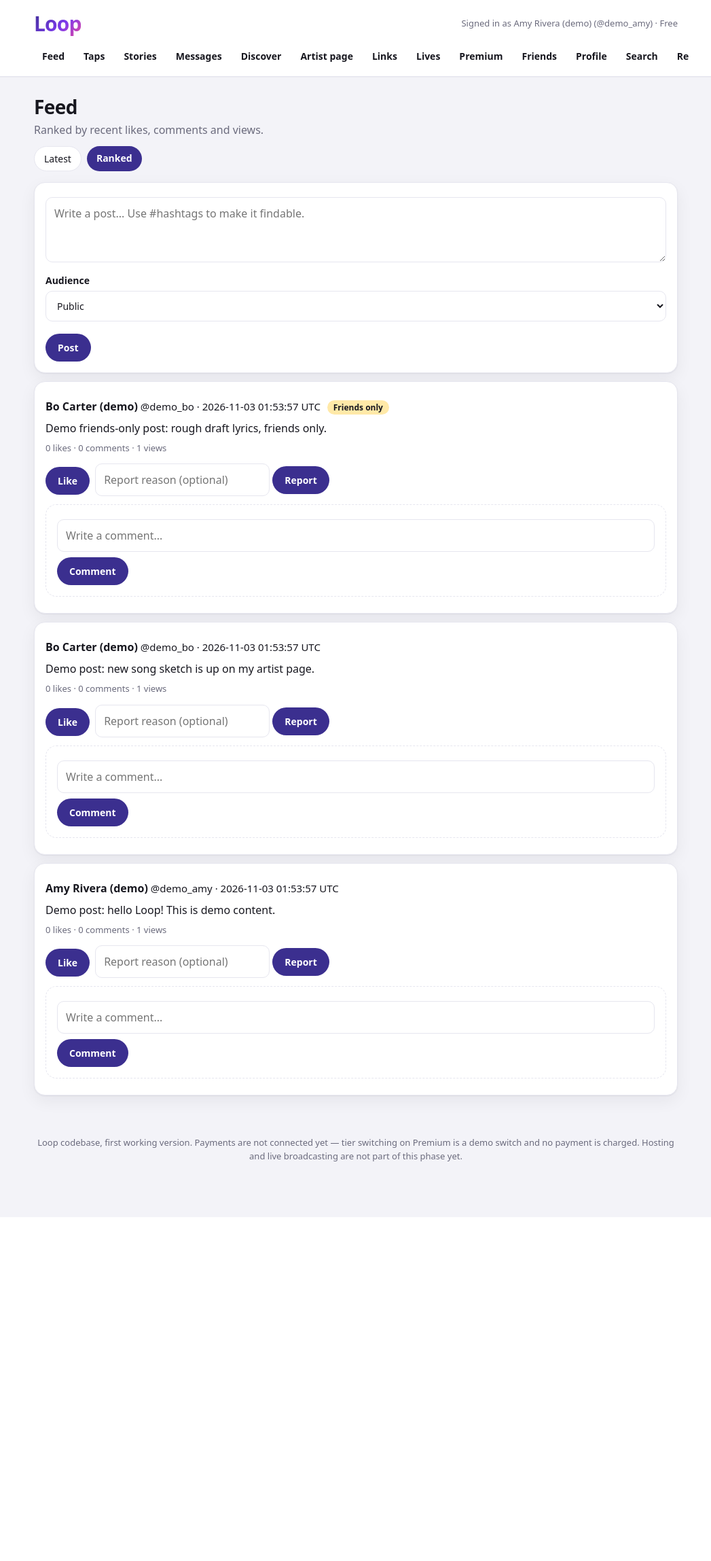
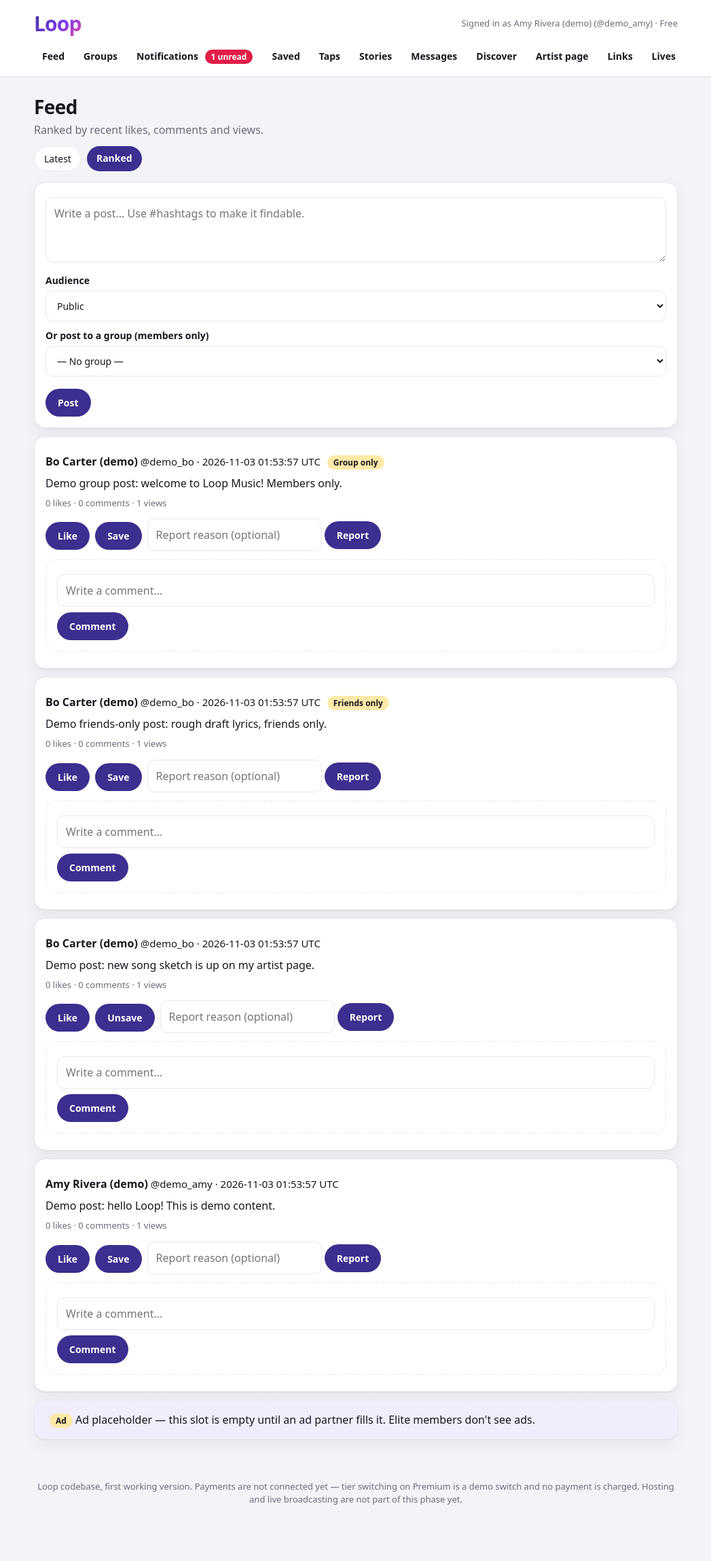
Before and after one commit to moonlitmgmt/loop-app, a Flask app: page /feed in a window 1280 px wide. Shown: the whole page at 68% size, without its empty margins (116-1163 px from the left). Before the commit the page ends 1709 px from the top, so only its background shows below. Run offline with Flask 3, Linux system fonts and the light colour scheme; the visitor is signed in with stand-in values (Sample User, id 1); data comes from the database, SQL or seed files in the repository; data that the repository does not hold is empty.

Commit message:
Deploy Loop v3: restyled UI plus Phase 1, 2 and 3

```diff
--- a/app.py
+++ b/app.py
@@ -214,12 +214,23 @@ def login_required(view):
 @app.context_processor
 def inject_user():
     me = current_user()
+    unread = 0
+    if me:
+        try:
+            unread = get_db().execute(
+                "SELECT COUNT(*) FROM notifications WHERE user_id = ?"
+                " AND is_read = 0",
+                (me["id"],),
+            ).fetchone()[0]
+        except Exception:
+            unread = 0
     return {
         "me": me,
         "is_admin": is_admin_user(me),
         "TIER_NAMES": TIER_NAMES,
         "paypal_ready": paypal_ready(),
         "PLATFORM_FEE_PERCENT": PLATFORM_FEE_PERCENT,
+        "unread_count": unread,
     }
 
 
@@ -243,6 +254,48 @@ def friends_of(uid):
         " ORDER BY u.display_name",
         (uid, uid, uid),
     ).fetchall()
+
+
+def notify(db, user_id, actor_id, kind, target_type, target_id, body):
+    """Create a notification, never for the actor themselves."""
+    if not user_id or user_id == actor_id:
+        return
+    db.execute(
+        "INSERT INTO notifications (user_id, actor_id, kind, target_type,"
+        " target_id, body, is_read, created_at)"
+        " VALUES (?, ?, ?, ?, ?, ?, 0, ?)",
+        (user_id, actor_id, kind, target_type, target_id, body, now_iso()),
+    )
+
+
+def group_ids_of(uid):
+    return {
+        r["group_id"] for r in get_db().execute(
+            "SELECT group_id FROM group_members WHERE user_id = ?",
+            (uid,),
+        ).fetchall()
+    }
+
+
+def groups_of(uid):
+    return get_db().execute(
+        "SELECT g.*, u.display_name AS owner_name FROM groups g"
+        " JOIN users u ON u.id = g.owner_id"
+        " JOIN group_members m ON m.group_id = g.id"
+        " WHERE m.user_id = ? ORDER BY g.name",
+        (uid,),
+    ).fetchall()
+
+
+def post_visible_to(post, viewer_id, friend_ids, group_ids):
+    """Group posts are members-only; friends posts need friendship;
+    public posts are open. Hidden posts are handled by the caller."""
+    gid = post["group_id"] if "group_id" in post.keys() else None
+    if gid:
+        return post["user_id"] == viewer_id or gid in group_ids
+    if post["audience"] == "public":
+        return True
+    return post["user_id"] == viewer_id or post["user_id"] in friend_ids
 
 
 def streak_between(a, b):
@@ -387,18 +440,42 @@ def feed():
         audience = request.form.get("audience", "public")
         if audience not in ("public", "friends"):
             audience = "public"
+        group_id = request.form.get("group_id", "").strip()
+        if group_id.isdigit() and int(group_id) in group_ids_of(me["id"]):
+            audience = "group"
+            group_id = int(group_id)
+        else:
+            group_id = None
         if not body:
             flash("Write something first.", "error")
         else:
             db.execute(
-                "INSERT INTO posts (user_id, body, audience, created_at)"
-                " VALUES (?, ?, ?, ?)",
-                (me["id"], body, audience, now_iso()),
+                "INSERT INTO posts (user_id, body, audience, group_id,"
+                " created_at) VALUES (?, ?, ?, ?, ?)",
+                (me["id"], body, audience, group_id, now_iso()),
             )
             db.commit()
+            if group_id:
+                members = db.execute(
+                    "SELECT user_id FROM group_members WHERE group_id = ?",
+                    (group_id,),
+                ).fetchall()
+                group = db.execute(
+                    "SELECT name FROM groups WHERE id = ?", (group_id,)
+                ).fetchone()
+                for m in members:
+                    notify(
+                        db, m["user_id"], me["id"], "group", "group",
+                        group_id,
+                        "%s posted in %s." % (
+                            me["display_name"],
+                            group["name"] if group else "a group"),
+                    )
+                db.commit()
             flash("Posted.", "ok")
         return redirect(url_for("feed"))
     friend_ids = {f["id"] for f in friends_of(me["id"])}
+    group_ids = group_ids_of(me["id"])
     rows = db.execute(
         "SELECT p.*, u.username, u.display_name FROM posts p"
         " JOIN users u ON u.id = p.user_id"
@@ -407,9 +484,7 @@ def feed():
     ).fetchall()
     visible = [
         p for p in rows
-        if p["audience"] == "public"
-        or p["user_id"] == me["id"]
-        or p["user_id"] in friend_ids
+        if post_visible_to(p, me["id"], friend_ids, group_ids)
     ]
     # Simple view counter: one view per visible post per feed load.
     # It is a popularity signal, not a unique-viewer count.
@@ -455,9 +530,16 @@ def feed():
             " ORDER BY c.created_at ASC, c.id ASC",
             (p["id"],),
         ).fetchall()
+    saved = {
+        r["post_id"] for r in db.execute(
+            "SELECT post_id FROM saved_posts WHERE user_id = ?",
+            (me["id"],),
+        ).fetchall()
+    }
     return render_template(
         "feed.html", posts=ordered, engagement=engagement, liked=liked,
-        comments=comments, sort=sort,
+        comments=comments, sort=sort, my_groups=groups_of(me["id"]),
+        saved=saved,
     )
 
 
@@ -485,6 +567,10 @@ def post_like(post_id):
             "INSERT INTO post_likes (post_id, user_id, created_at)"
             " VALUES (?, ?, ?)",
             (post_id, me["id"], now_iso()),
+        )
+        notify(
+            db, post["user_id"], me["id"], "like", "post", post_id,
+            "%s liked your post." % me["display_name"],
         )
     db.commit()
     return redirect(url_for("feed"))
@@ -509,6 +595,10 @@ def post_comment(post_id):
             " VALUES (?, ?, ?, ?)",
             (post_id, me["id"], body, now_iso()),
         )
+        notify(
+            db, post["user_id"], me["id"], "comment", "post", post_id,
+            "%s commented on your post." % me["display_name"],
+        )
         db.commit()
     return redirect(url_for("feed"))
 
@@ -522,6 +612,7 @@ def tag_page(tag):
     if not tag:
         abort(404)
     friend_ids = {f["id"] for f in friends_of(me["id"])}
+    group_ids = group_ids_of(me["id"])
     rows = db.execute(
         "SELECT p.*, u.username, u.display_name FROM posts p"
         " JOIN users u ON u.id = p.user_id"
@@ -531,9 +622,7 @@ def tag_page(tag):
     ).fetchall()
     visible = [
         p for p in rows
-        if p["audience"] == "public"
-        or p["user_id"] == me["id"]
-        or p["user_id"] in friend_ids
+        if post_visible_to(p, me["id"], friend_ids, group_ids)
     ]
     engagement = post_engagement(db, [p["id"] for p in visible])
     return render_template(
@@ -755,10 +844,45 @@ def profile_view(username):
         " ORDER BY created_at DESC",
         (user["id"],),
     ).fetchall()
+    # Activity summary. Loop has no directed follow system — its
+    # connection graph is friendships — so the connection count is the
+    # friend count, labelled as such rather than invented followers.
+    stats = {
+        "friends": len(friends_of(user["id"])),
+        "posts": db.execute(
+            "SELECT COUNT(*) FROM posts WHERE user_id = ? AND hidden = 0",
+            (user["id"],),
+        ).fetchone()[0],
+        "taps": db.execute(
+            "SELECT COUNT(*) FROM taps WHERE user_id = ?", (user["id"],)
+        ).fetchone()[0],
+        "artist_pages": len(artists),
+        "groups": db.execute(
+            "SELECT COUNT(*) FROM group_members WHERE user_id = ?",
+            (user["id"],),
+        ).fetchone()[0],
+        "likes_received": db.execute(
+            "SELECT COUNT(*) FROM post_likes l JOIN posts p"
+            " ON p.id = l.post_id WHERE p.user_id = ?",
+            (user["id"],),
+        ).fetchone()[0],
+        "comments_received": db.execute(
+            "SELECT COUNT(*) FROM post_comments c JOIN posts p"
+            " ON p.id = c.post_id WHERE p.user_id = ?",
+            (user["id"],),
+        ).fetchone()[0],
+    }
+    recent = db.execute(
+        "SELECT 'post' AS kind, body AS title, created_at FROM posts"
+        " WHERE user_id = ? AND hidden = 0 AND audience != 'group'"
+        " UNION ALL SELECT 'tap', title, created_at FROM taps"
+        " WHERE user_id = ? ORDER BY created_at DESC, title ASC LIMIT 5",
+        (user["id"], user["id"]),
+    ).fetchall()
     return render_template(
         "profile.html", user=user, personal=personal,
         can_see_personal=can_see_personal, artists=artists, links=links,
-        LINK_CAPS=LINK_CAPS,
+        LINK_CAPS=LINK_CAPS, stats=stats, recent=recent,
     )
 
 
@@ -794,6 +918,12 @@ def friends():
                         " ?, ?)",
                         (lo, hi, me["id"], now_iso()),
                     )
+                    notify(
+                        db, other["id"], me["id"], "friend_request",
+                        "user", me["id"],
+                        "%s sent you a friend request."
+                        % me["display_name"],
+                    )
                     db.commit()
                     flash("Friend request sent.", "ok")
         elif action == "accept":
@@ -806,6 +936,12 @@ def friends():
                 db.execute(
                     "UPDATE friendships SET status = 'accepted' WHERE id = ?",
                     (fid,),
+                )
+                notify(
+                    db, row["requester_id"], me["id"], "friend_accept",
+                    "user", me["id"],
+                    "%s accepted your friend request."
+                    % me["display_name"],
                 )
                 db.commit()
                 flash("Friend request accepted.", "ok")
@@ -839,6 +975,215 @@ def friends():
     return render_template(
         "friends.html", friends=my_friends, incoming=incoming,
         outgoing=outgoing,
+    )
+
+
+# ---------------------------------------------------------------- phase 3
+@app.route("/groups", methods=["GET", "POST"])
+@login_required
+def groups():
+    me = current_user()
+    db = get_db()
+    if request.method == "POST":
+        name = request.form.get("name", "").strip()[:100]
+        description = request.form.get("description", "").strip()[:500]
+        if not name:
+            flash("Give the group a name.", "error")
+        else:
+            try:
+                cur = db.execute(
+                    "INSERT INTO groups (name, description, owner_id,"
+                    " created_at) VALUES (?, ?, ?, ?)",
+                    (name, description, me["id"], now_iso()),
+                )
+                db.execute(
+                    "INSERT INTO group_members (group_id, user_id,"
+                    " created_at) VALUES (?, ?, ?)",
+                    (cur.lastrowid, me["id"], now_iso()),
+                )
+                db.commit()
+                flash("Group created. You are its first member.", "ok")
+                return redirect(url_for("group_view", group_id=cur.lastrowid))
+            except Exception:
+                db.rollback()
+                flash("A group with that name already exists.", "error")
+        return redirect(url_for("groups"))
+    rows = db.execute(
+        "SELECT g.*, u.display_name AS owner_name,"
+        " (SELECT COUNT(*) FROM group_members m WHERE m.group_id = g.id)"
+        " AS member_count FROM groups g JOIN users u ON u.id = g.owner_id"
+        " ORDER BY g.name"
+    ).fetchall()
+    mine = group_ids_of(me["id"])
+    return render_template("groups.html", groups=rows, mine=mine)
+
+
+@app.route("/groups/<int:group_id>", methods=["GET", "POST"])
+@login_required
+def group_view(group_id):
+    me = current_user()
+    db = get_db()
+    group = db.execute(
+        "SELECT g.*, u.display_name AS owner_name FROM groups g"
+        " JOIN users u ON u.id = g.owner_id WHERE g.id = ?",
+        (group_id,),
+    ).fetchone()
+    if not group:
+        abort(404)
+    members = db.execute(
+        "SELECT u.* FROM group_members m JOIN users u ON u.id = m.user_id"
+        " WHERE m.group_id = ? ORDER BY u.display_name",
+        (group_id,),
+    ).fetchall()
+    is_member = any(m["id"] == me["id"] for m in members)
+    if request.method == "POST":
+        action = request.form.get("action", "")
+        if action == "join" and not is_member:
+            db.execute(
+                "INSERT INTO group_members (group_id, user_id, created_at)"
+                " VALUES (?, ?, ?)",
+                (group_id, me["id"], now_iso()),
+            )
+            notify(
+                db, group["owner_id"], me["id"], "group_join", "group",
+                group_id,
+                "%s joined your group %s."
+                % (me["display_name"], group["name"]),
+            )
+            db.commit()
+            flash("Joined %s." % group["name"], "ok")
+        elif action == "leave" and is_member:
+            db.execute(
+                "DELETE FROM group_members WHERE group_id = ? AND user_id = ?",
+                (group_id, me["id"]),
+            )
+            db.commit()
+            flash("Left %s." % group["name"], "ok")
+        elif action == "post":
+            if not is_member:
+                flash("Join the group before posting in it.", "error")
+            else:
+                body = request.form.get("body", "").strip()
+                if not body:
+                    flash("Write something first.", "error")
+                else:
+                    db.execute(
+                        "INSERT INTO posts (user_id, body, audience,"
+                        " group_id, created_at) VALUES (?, ?, 'group', ?, ?)",
+                        (me["id"], body, group_id, now_iso()),
+                    )
+                    for m in members:
+                        notify(
+                            db, m["id"], me["id"], "group", "group",
+                            group_id,
+                            "%s posted in %s."
+                            % (me["display_name"], group["name"]),
+                        )
+                    db.commit()
+                    flash("Posted to the group.", "ok")
+        return redirect(url_for("group_view", group_id=group_id))
+    posts = []
+    if is_member:
+        posts = db.execute(
+            "SELECT p.*, u.username, u.display_name FROM posts p"
+            " JOIN users u ON u.id = p.user_id"
+            " WHERE p.group_id = ? AND p.hidden = 0"
+            " ORDER BY p.created_at DESC, p.id DESC",
+            (group_id,),
+        ).fetchall()
+    engagement = post_engagement(db, [p["id"] for p in posts])
+    return render_template(
+        "group_view.html", group=group, members=members,
+        is_member=is_member, posts=posts, engagement=engagement,
+    )
+
+
+@app.route("/notifications", methods=["GET", "POST"])
+@login_required
+def notifications():
+    me = current_user()
+    db = get_db()
+    if request.method == "POST":
+        action = request.form.get("action", "")
+        if action == "mark_all":
+            db.execute(
+                "UPDATE notifications SET is_read = 1 WHERE user_id = ?",
+                (me["id"],),
+            )
+            db.commit()
+            flash("All notifications marked as read.", "ok")
+        elif action == "mark_one":
+            nid = request.form.get("notification_id", "")
+            if nid.isdigit():
+                db.execute(
+                    "UPDATE notifications SET is_read = 1 WHERE id = ?"
+                    " AND user_id = ?",
+                    (int(nid), me["id"]),
+                )
+                db.commit()
+        return redirect(url_for("notifications"))
+    rows = db.execute(
+        "SELECT n.*, u.display_name AS actor_name FROM notifications n"
+        " LEFT JOIN users u ON u.id = n.actor_id WHERE n.user_id = ?"
+        " ORDER BY n.created_at DESC, n.id DESC LIMIT 100",
+        (me["id"],),
+    ).fetchall()
+    return render_template("notifications.html", notifications=rows)
+
+
+@app.route("/posts/<int:post_id>/save", methods=["POST"])
+@login_required
+def post_save(post_id):
+    me = current_user()
+    db = get_db()
+    post = db.execute(
+        "SELECT * FROM posts WHERE id = ? AND hidden = 0", (post_id,)
+    ).fetchone()
+    if not post:
+        abort(404)
+    existing = db.execute(
+        "SELECT 1 FROM saved_posts WHERE post_id = ? AND user_id = ?",
+        (post_id, me["id"]),
+    ).fetchone()
+    if existing:
+        db.execute(
+            "DELETE FROM saved_posts WHERE post_id = ? AND user_id = ?",
+            (post_id, me["id"]),
+        )
+        flash("Removed from saved posts.", "ok")
+    else:
+        db.execute(
+            "INSERT INTO saved_posts (post_id, user_id, created_at)"
+            " VALUES (?, ?, ?)",
+            (post_id, me["id"], now_iso()),
+        )
+        flash("Saved.", "ok")
+    db.commit()
+    return redirect(request.form.get("next") or url_for("feed"))
+
+
+@app.route("/saved")
+@login_required
+def saved():
+    me = current_user()
+    db = get_db()
+    friend_ids = {f["id"] for f in friends_of(me["id"])}
+    group_ids = group_ids_of(me["id"])
+    rows = db.execute(
+        "SELECT p.*, u.username, u.display_name FROM saved_posts s"
+        " JOIN posts p ON p.id = s.post_id"
+        " JOIN users u ON u.id = p.user_id"
+        " WHERE s.user_id = ? AND p.hidden = 0"
+        " ORDER BY s.created_at DESC, s.id DESC",
+        (me["id"],),
+    ).fetchall()
+    visible = [
+        p for p in rows
+        if post_visible_to(p, me["id"], friend_ids, group_ids)
+    ]
+    engagement = post_engagement(db, [p["id"] for p in visible])
+    return render_template(
+        "saved.html", posts=visible, engagement=engagement,
     )
 
 
--- a/static/style.css
+++ b/static/style.css
@@ -238,3 +238,7 @@ footer { color: var(--muted); font-size: 13px; margin: 32px auto 0; max-width: 9
   .post-actions button { width: auto; }
   form[style*="inline"] button { width: auto; }
 }
+
+/* ---- Phase 3: groups, notifications, saved ---- */
+nav .badge { background: #e11d48; color: #fff; }
+.group-card { border-left: 4px solid var(--brand); }
--- a/templates/base.html
+++ b/templates/base.html
@@ -19,6 +19,9 @@
   {% if me %}
   <nav>
     <a href="{{ url_for('feed') }}">Feed</a>
+    <a href="{{ url_for('groups') }}">Groups</a>
+    <a href="{{ url_for('notifications') }}">Notifications{% if unread_count %} <span class="badge">{{ unread_count }} unread</span>{% endif %}</a>
+    <a href="{{ url_for('saved') }}">Saved</a>
     <a href="{{ url_for('taps') }}">Taps</a>
     <a href="{{ url_for('stories') }}">Stories</a>
     <a href="{{ url_for('messages') }}">Messages</a>
--- a/templates/feed.html
+++ b/templates/feed.html
@@ -13,17 +13,30 @@
       <option value="friends">Friends only</option>
     </select>
   </label>
+  {% if my_groups %}
+  <label>Or post to a group (members only)
+    <select name="group_id">
+      <option value="">— No group —</option>
+      {% for g in my_groups %}<option value="{{ g.id }}">{{ g.name }}</option>{% endfor %}
+    </select>
+  </label>
+  {% endif %}
   <button type="submit">Post</button>
 </form>
 {% for p in posts %}
 <article class="card post-card">
   <p class="post-head"><strong>{{ p.display_name }}</strong> @{{ p.username }} · {{ p.created_at }} UTC
-  {% if p.audience == "friends" %}<span class="badge">Friends only</span>{% endif %}</p>
+  {% if p.audience == "friends" %}<span class="badge">Friends only</span>{% endif %}
+  {% if p.audience == "group" %}<span class="badge">Group only</span>{% endif %}</p>
   <p class="post-body">{{ p.body|hashtag_links|safe }}</p>
   <p class="post-stats">{{ engagement[p.id].likes }} likes · {{ engagement[p.id].comments }} comments · {{ p.view_count }} views</p>
   <div class="post-actions">
   <form method="post" action="{{ url_for('post_like', post_id=p.id) }}" style="display:inline">
     <button type="submit">{% if p.id in liked %}Unlike{% else %}Like{% endif %}</button>
+  </form>
+  <form method="post" action="{{ url_for('post_save', post_id=p.id) }}" style="display:inline">
+    <input type="hidden" name="next" value="{{ url_for('feed') }}">
+    <button type="submit">{% if p.id in saved %}Unsave{% else %}Save{% endif %}</button>
   </form>
   <form method="post" action="{{ url_for('report') }}" style="display:inline">
     <input type="hidden" name="target_type" value="post">
```
Also changed, not shown: db.py (+107 -0 lines), templates/group_view.html (added, +36 -0 lines), templates/groups.html (added, +21 -0 lines), templates/notifications.html (added, +26 -0 lines), templates/profile.html (+12 -0 lines), templates/saved.html (added, +22 -0 lines), 1 other file.
